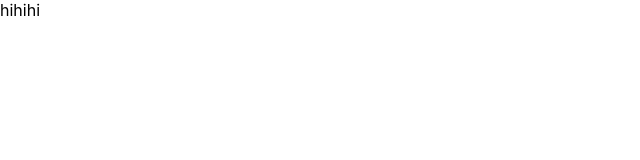
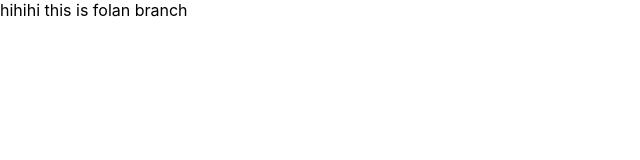
Before and after one commit to ArashMalekian/Sliders, a JavaScript app: page / in a window 1280 px wide. Shown: the top 160 px of the page, without its empty margins (0-640 px from the left). Built offline with nearby package versions, Linux system fonts and the light colour scheme; the HTML template or start-up script is replaced by a standard one.

Commit message:
change in folan bch

```diff
--- a/src/App.js
+++ b/src/App.js
@@ -4,7 +4,7 @@ function App() {
   return (
     <div className="App">
       hihihi
-
+      this is folan branch
     </div>
   );
 }
```
